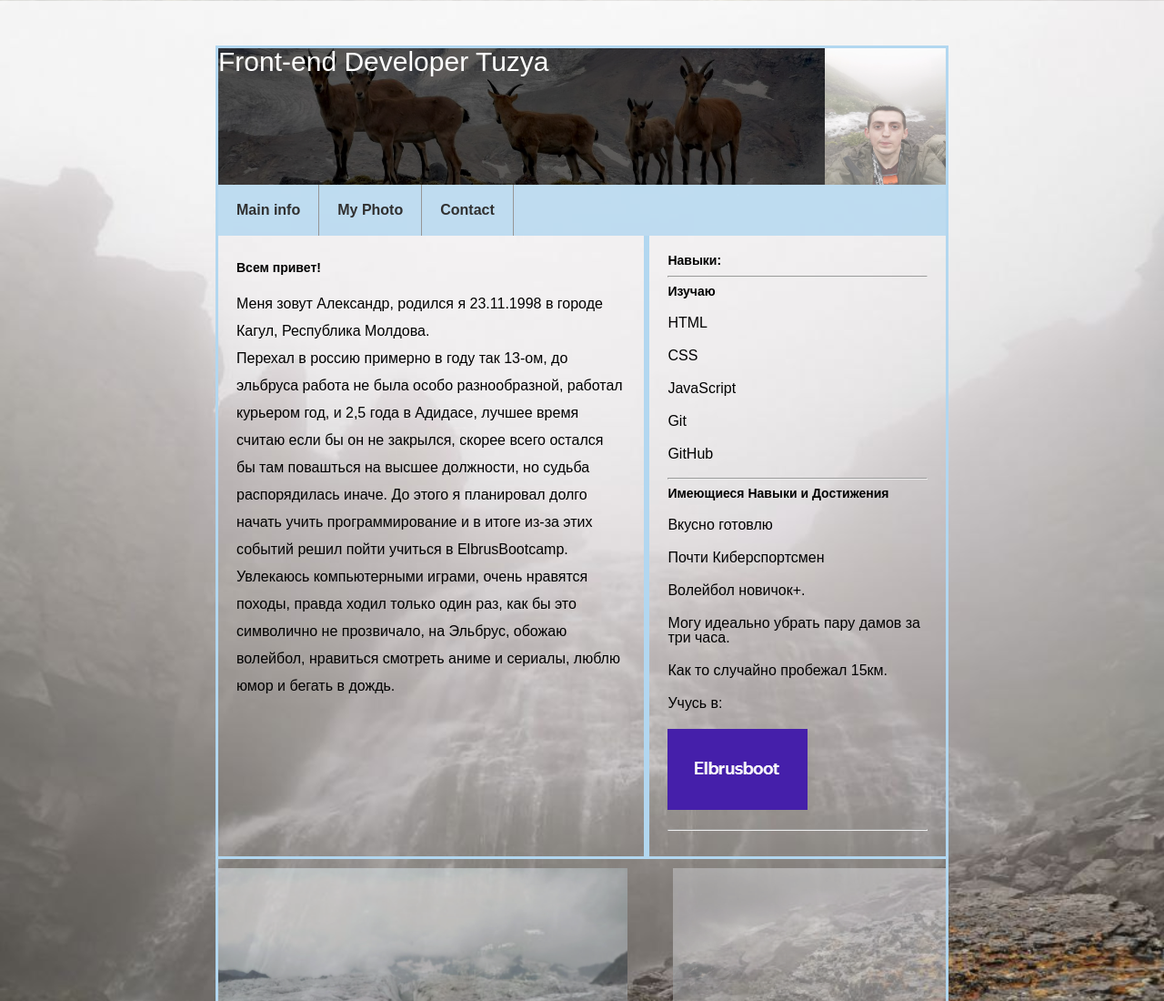
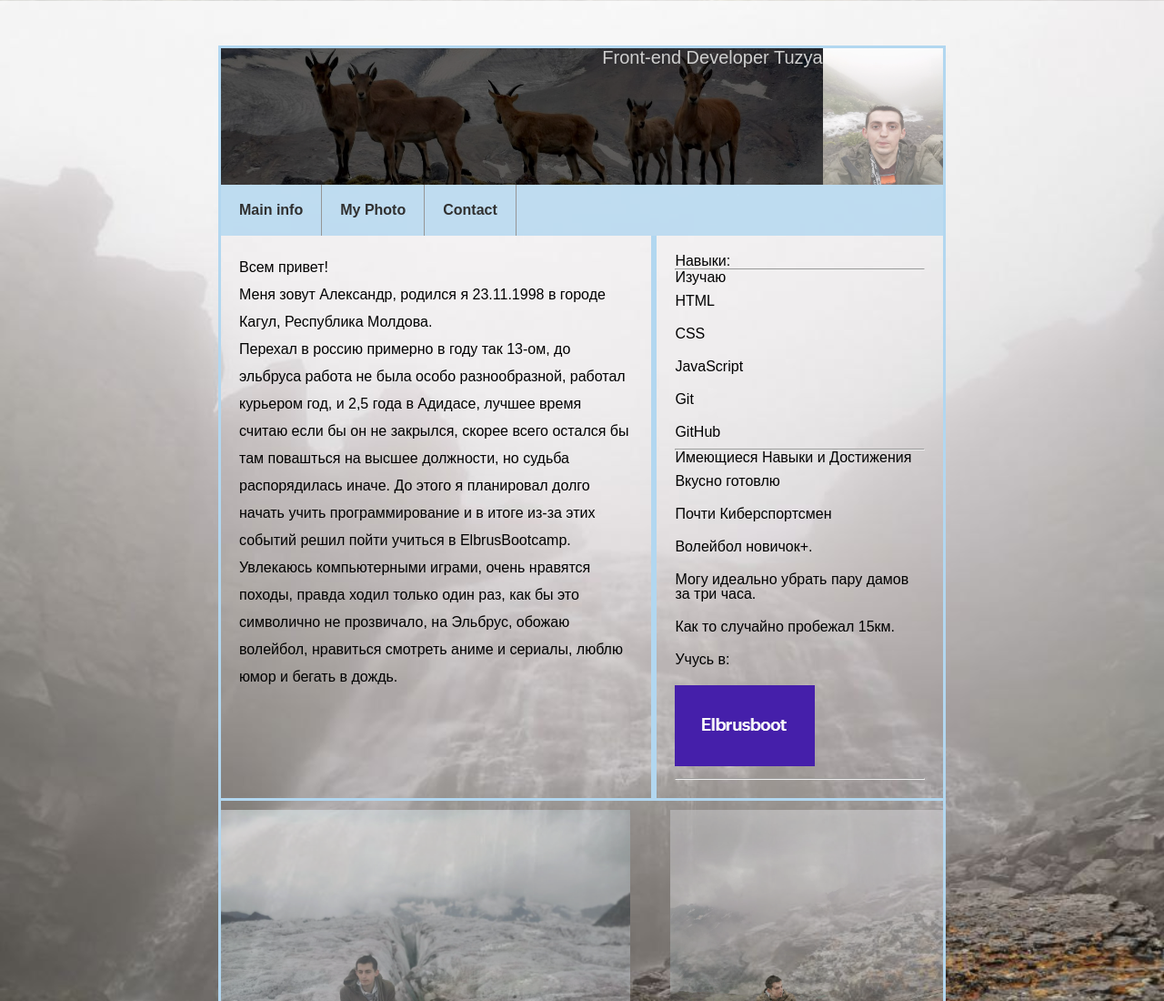
Before and after one commit to Tuzya/aleksandrzasavitsky.github.io, a plain HTML site: page index.html in a window 1280 px wide. Shown: the top 1100 px of the page at 91% size. Drawn offline with nearby package versions, Linux system fonts and the light colour scheme.

Commit message:
Update index.css

```diff
--- a/css/index.css
+++ b/css/index.css
@@ -1,7 +1,7 @@
-h3 {
-  font-size: 14px;
-  font-weight: bold;
-  margin-bottom: 10px;
+* {
+  margin: 0;
+  padding: 0;
+  box-sizing: border-box;
 }
 body {
   font-family: Arial, Helvetica, sans-serif;
@@ -14,7 +14,7 @@ body {
 }
 .container {
   width: 800px;
-  height: 2205px;
+  height: 2220px;
   border: solid rgb(178, 215, 240);
   margin: 0 auto;
 }
@@ -24,10 +24,7 @@ body {
   height: 150px;
 }
 .titile-block {
-  justify-content: center;
-  align-items: center;
-  font-size: 30px;
-  color: white;
+  color: rgb(207, 207, 207);
   width: 100%;
   height: 100%;
   position: relative;
@@ -44,6 +41,8 @@ body {
   opacity: 0.6;
 }
 .titile {
+  float: right;
+  font-size: 20px;
   position: relative;
   z-index: 1;
 }
@@ -62,6 +61,7 @@ body {
 }
 
 .navigation ul {
+  list-style-type: none;
   display: flex;
   background-color: rgb(178, 215, 240);
   opacity: 0.8;
@@ -158,6 +158,8 @@ body {
 }
 #footer ul {
   display: flex;
+  flex: wrap;
+  list-style-type: none;
   background-color: rgb(178, 215, 240);
   opacity: 0.8;
 }
```
